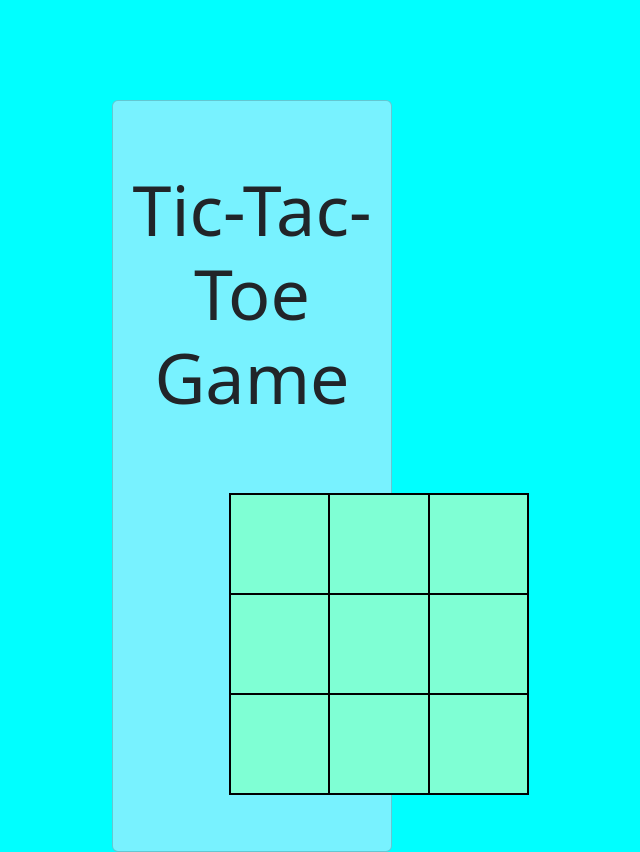
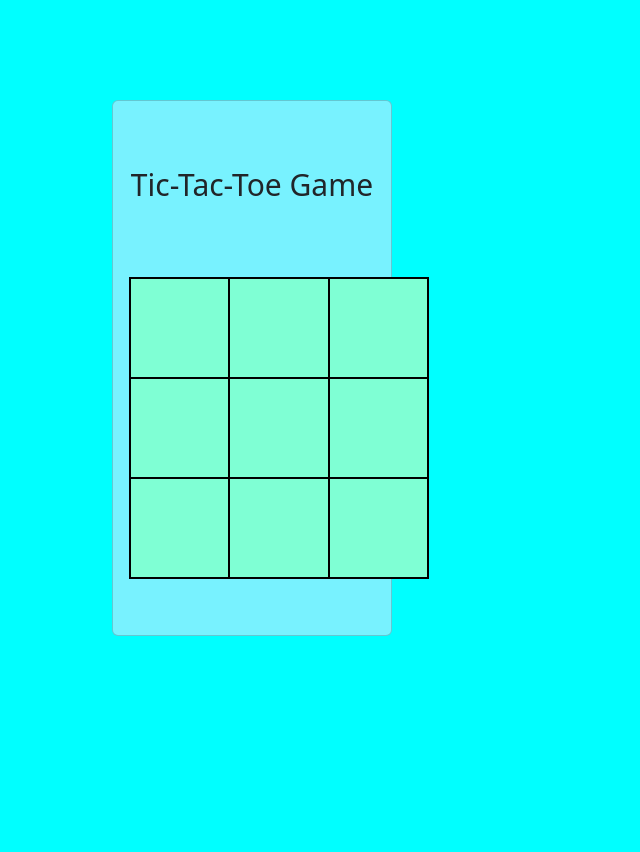
Before and after one commit to AndreiTheG/Tic-Tac-Toe-Game, a plain HTML site: page index.html in a window 1280 px wide. Shown: the whole page, without its empty margins (388-1028 px from the left). After the commit the page ends 800 px from the top, so only its background shows below. Drawn offline with nearby package versions, Linux system fonts and the light colour scheme.

Commit message:
3rd Commit

```diff
--- a/styles.css
+++ b/styles.css
@@ -10,7 +10,7 @@ body {
 }
 
 .card-title {
-    font-size: 70px;
+    font-size: 30px;
     text-align: center;
     margin-top: 50px;
     margin-bottom: 50px;
@@ -18,7 +18,8 @@ body {
 
 table {
     background-color: aquamarine;
-    margin-left: 100px;
+    margin-left: auto;
+    margin-right: auto;
     border: 2px solid black;
     width: 300px;
 }
@@ -39,5 +40,6 @@ p {
 }
 
 button {
-    margin-left: 400px;
+    margin-left: auto;
+    margin-right: auto;
 }
```
